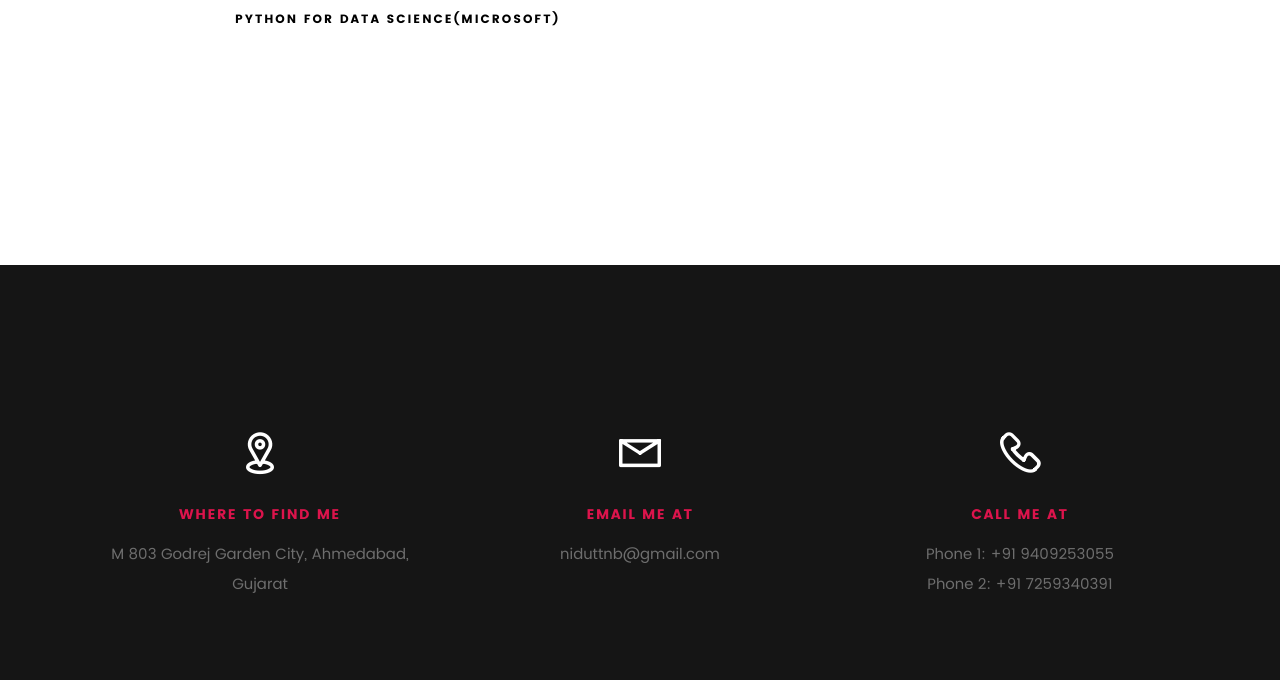
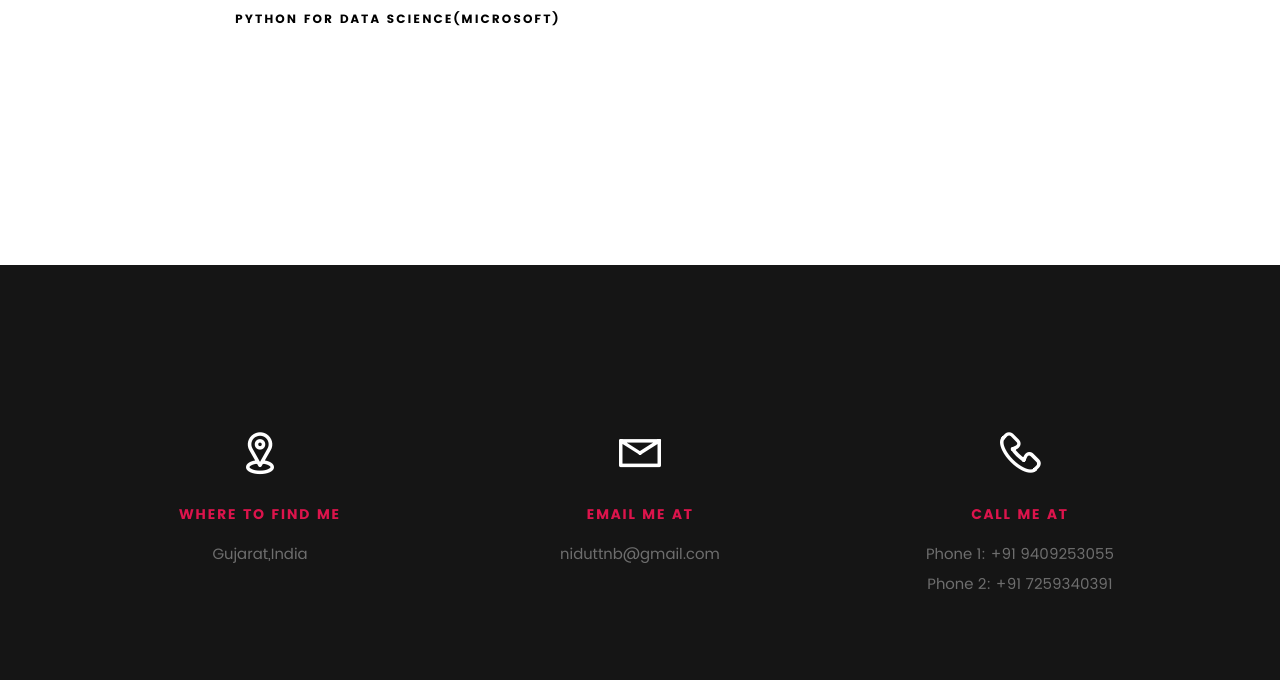
Before and after one commit to niduttnb/niduttnb.github.io, a plain HTML site: page index.html in a window 1280 px wide. Shown: the part 5529-6209 px from the top of the page. Drawn offline with Linux system fonts and the light colour scheme; files whose address does not match are found by name.

Commit message:
Address removed

```diff
--- a/index.html
+++ b/index.html
@@ -514,7 +514,7 @@
    			<h5>Where to find me</h5>
 
    			<p>
-            M 803 Godrej Garden City, Ahmedabad, Gujarat
+             Gujarat,India
             </p>
 
    		</div>
```
